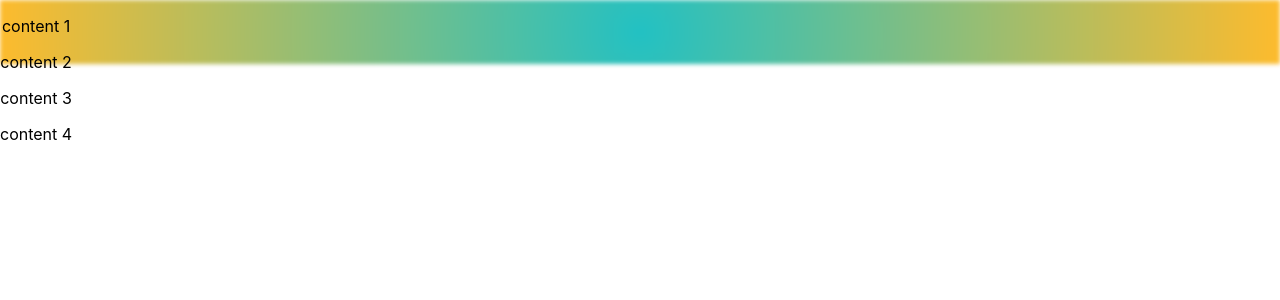
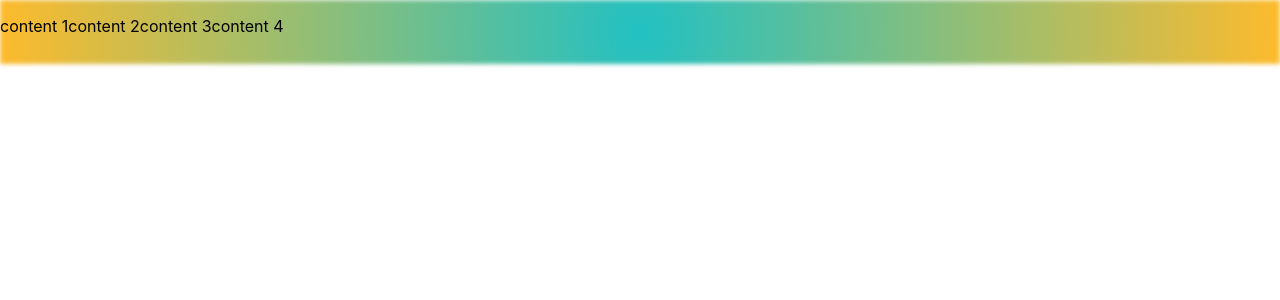
Before and after one commit to X-itachi-X/Naive-Maps, a React (Create React App) app: page / in a window 1280 px wide. Shown: the top 300 px of the page. Built offline with nearby package versions, Linux system fonts and the light colour scheme.

Commit message:
Oct 12, 2023, 7:53 AM

```diff
--- a/src/App.css
+++ b/src/App.css
@@ -24,9 +24,7 @@
 .header-content {
   position: fixed;
   top: 0;
-
-  align-items: center;
-  align-content: center;
+  display: flex;
 }
 
 .App-link {
```
